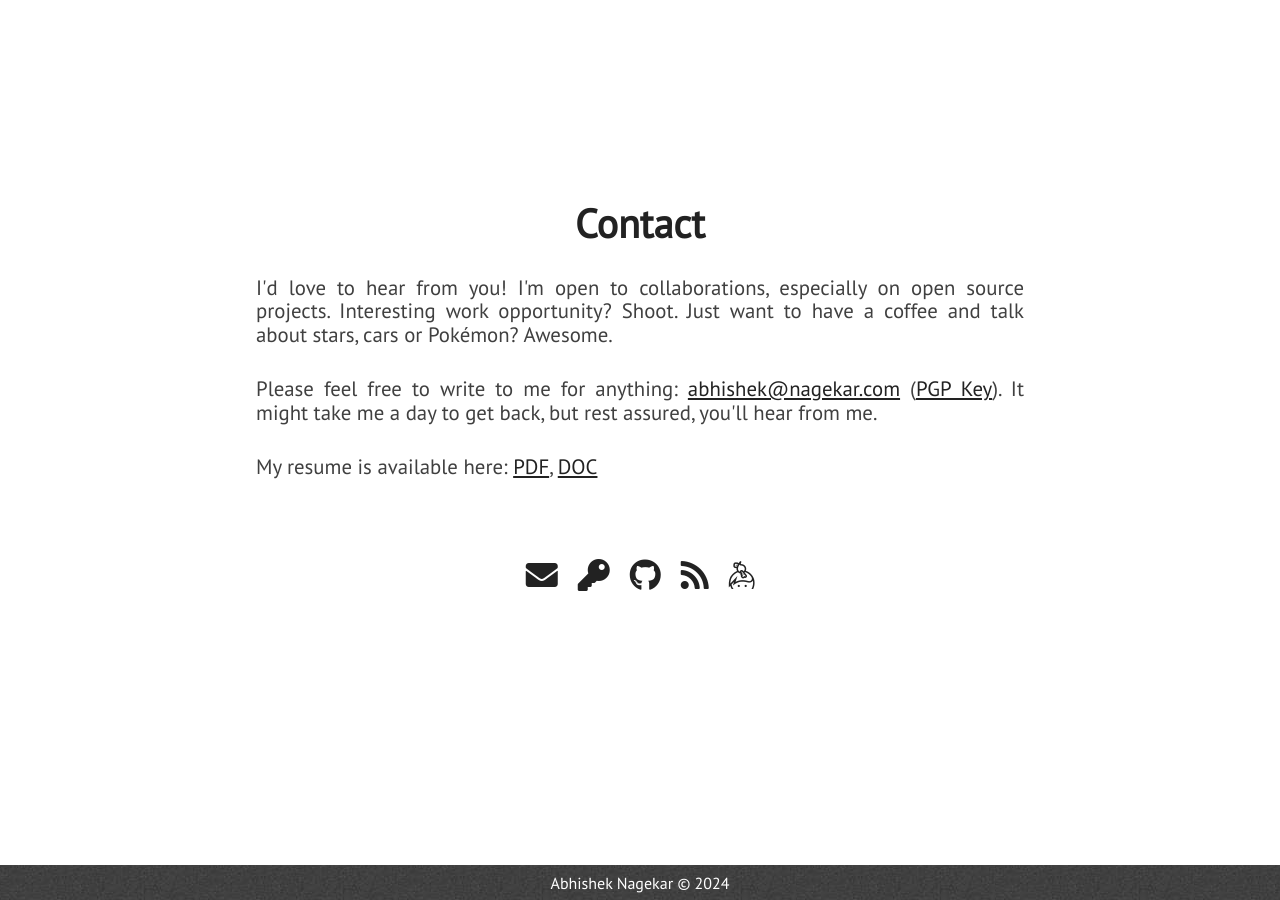
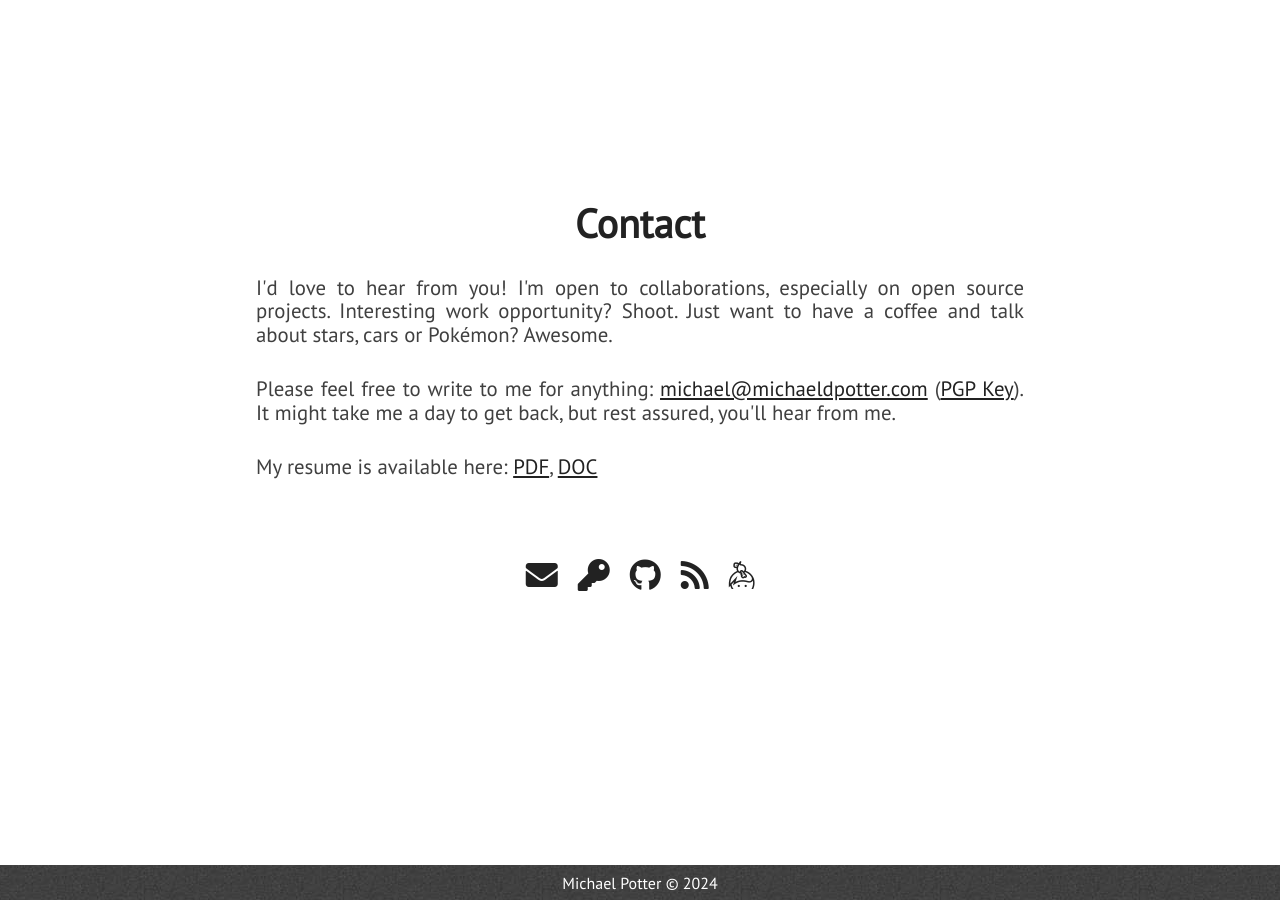
Before and after one commit to michaeldpotter/michaeldpotter.github.io, a Jekyll site: the page built from website/index.html, in a window 1280 px wide and 900 px high, scrolled down 5081 px. Built offline with Jekyll 4.4.1, drawn with Linux system fonts in a browser that asks for light colours; nearby versions of some CDN libraries; some of the changed text lies outside the part shown.

Commit message:
Updating

```diff
--- a/website/_config.yml
+++ b/website/_config.yml
@@ -1,18 +1,18 @@
-title: Abhishek Nagekar
-description: Web & Security Engineer
-site_title: '@abhn - Abhishek Nagekar'
+title: Michael Potter
+description: Linux & UNIX Administrator
+site_title: 'Michael Potter'
 
 # Build settings
 markdown: kramdown
 exclude: [vendor/ruby]
 
 # Personalization
-github_username: abhn
-blog_url: https://www.nagekar.com
-email: abhishek@nagekar.com
-keybase_username: abhn
-twitter_username: abhn_
-reddit_username: abhn
+github_username: michaeldpotter
+blog_url: https://michaeldpotter.com
+email: michael@michaeldpotter.com
+keybase_username:
+twitter_username:
+reddit_username:
 
 # absolute or relative
 profile_picture: assets/images/pp.jpg
```
Also changed, not shown: 1 other file.
